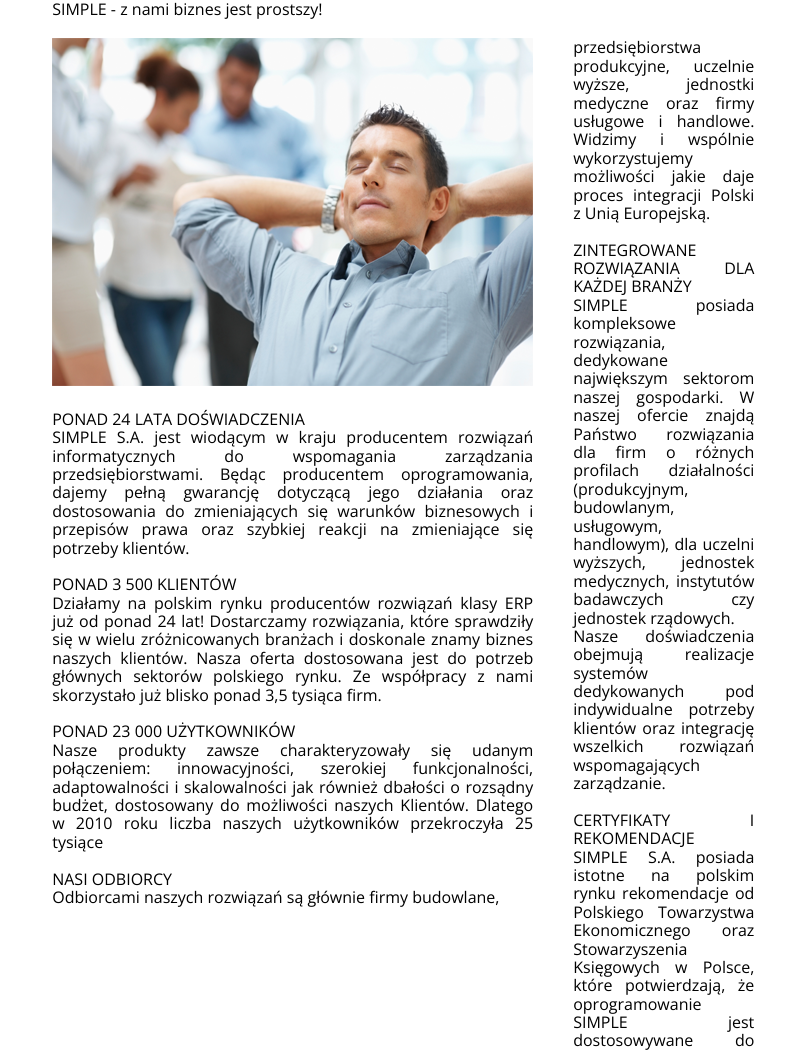
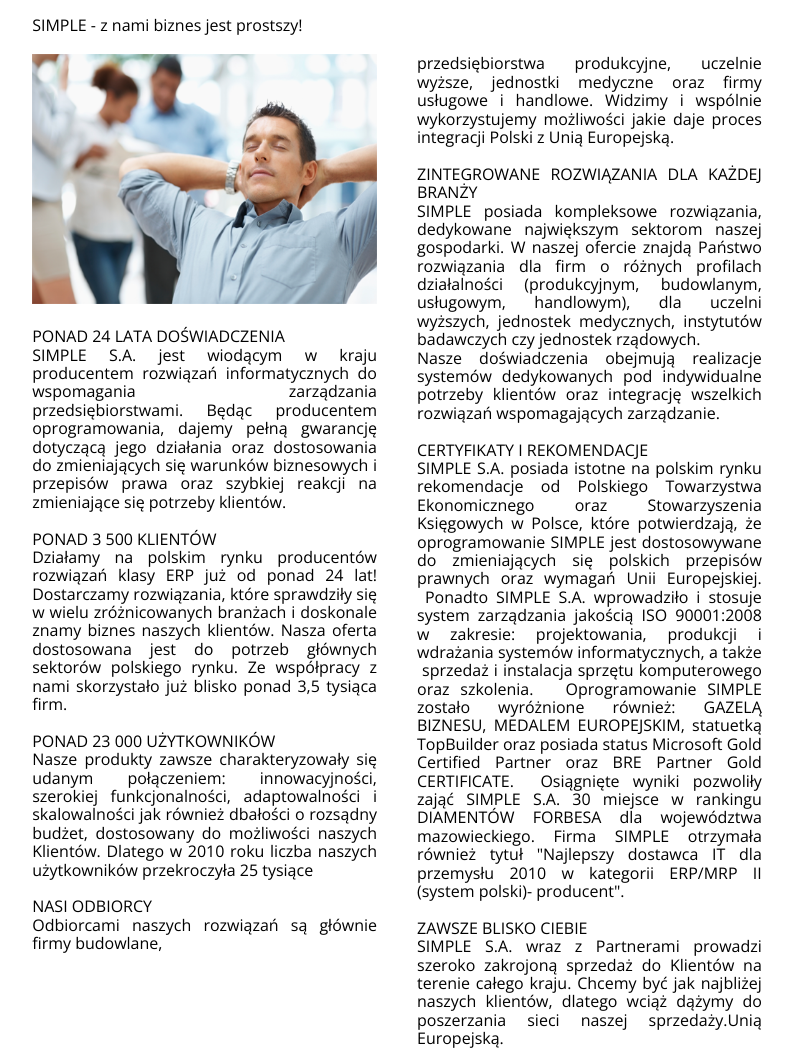
Before and after one commit to FiFi-0/recruitment_task, a plain HTML site: page index.html in a window 1280 px wide. Shown: the top 1050 px of the page, without its empty margins (243-1036 px from the left). Drawn offline with nearby package versions, Linux system fonts and the light colour scheme.

Commit message:
repaired flex margins

```diff
--- a/css/hero.css
+++ b/css/hero.css
@@ -1,18 +1,19 @@
 .hero {
     display: flex;
+    gap: 40px;
 }
 
 .hero__title {
-    margin: 0 20px;
+    margin-bottom: 20px;
 }
 
 .hero__flex-item {
     flex-basis: 100%;
-    margin: 20px;
 }
 
 .hero__image {
     margin-bottom: 20px;
+    width: 100%;
 }
 
 .hero__pharagraph {
```
